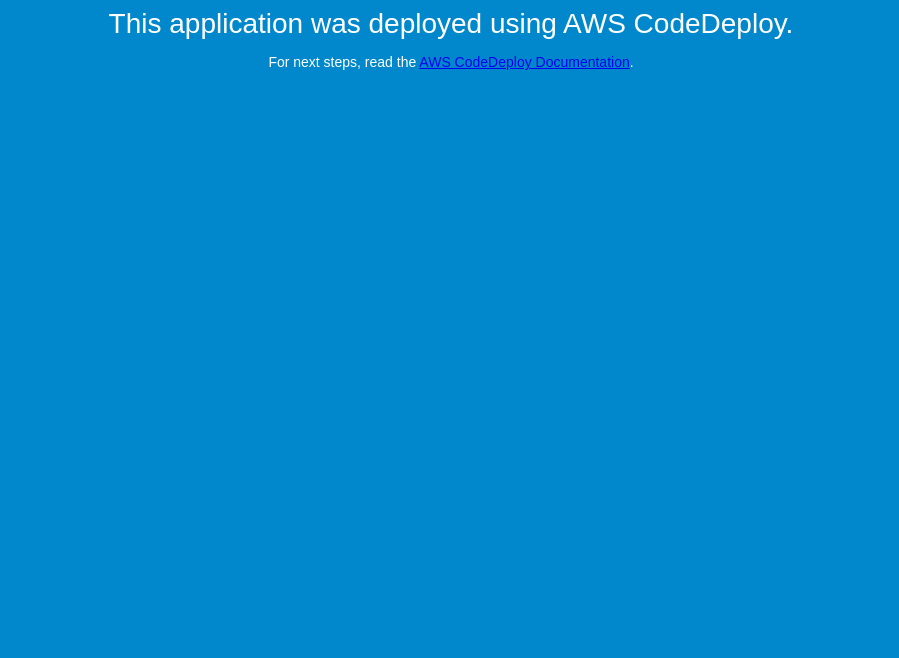
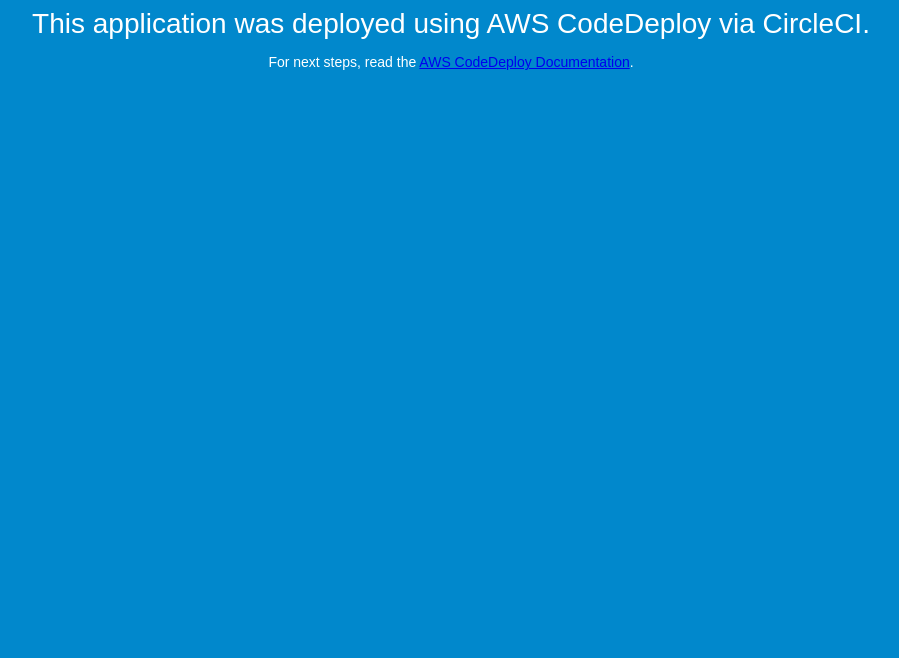
Before and after one commit to levlaz/CodeDeploy-demo, a plain HTML site: page index.html in a window 1280 px wide. Shown: the part 142-800 px from the top of the page, without its empty margins (189-1088 px from the left). Drawn offline with Linux system fonts and the light colour scheme.

Commit message:
Deploy with CircleCI

```diff
--- a/index.html
+++ b/index.html
@@ -27,7 +27,7 @@
 <body>
   <div align="center">
     <h1>Congratulations</h1>
-    <h2>This application was deployed using AWS CodeDeploy.</h2>
+    <h2>This application was deployed using AWS CodeDeploy via CircleCI.</h2>
     <p>For next steps, read the <a href="http://aws.amazon.com/documentation/codedeploy">AWS CodeDeploy Documentation</a>.</p>
   </div>
 </body>
```
Also changed, not shown: 1 other file.
